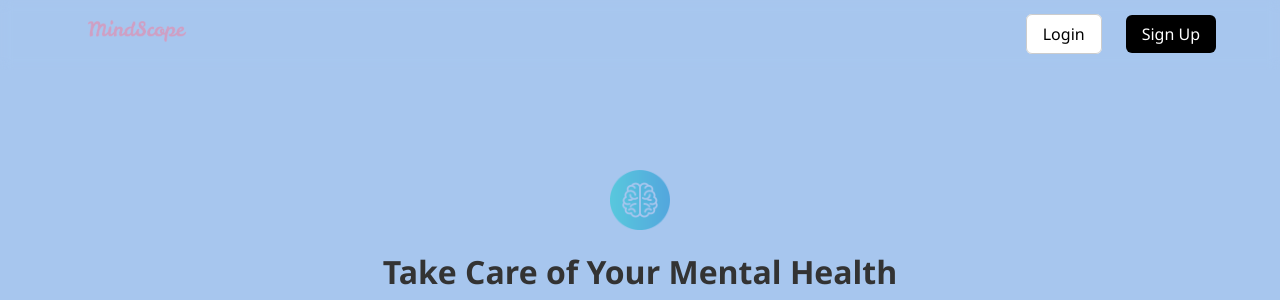
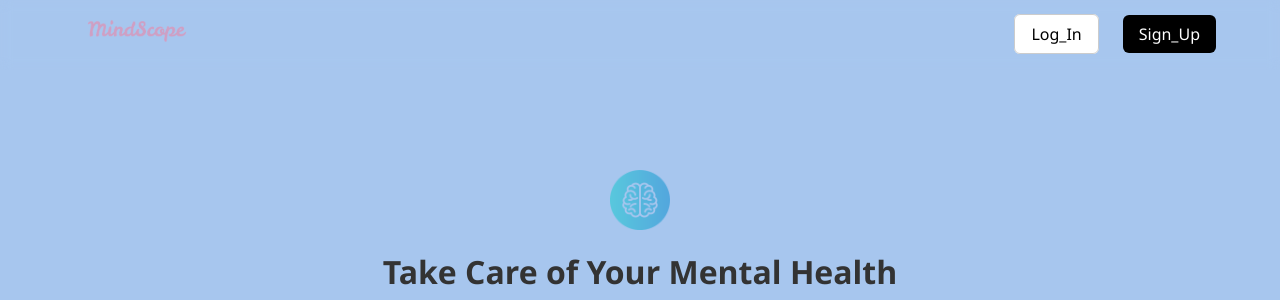
Before and after one commit to afia21i/3.2_project_MindScope, a Django app: page / in a window 1280 px wide. Shown: the top 300 px of the page. Run offline with Django 5.2, Linux system fonts and the light colour scheme.

Commit message:
Update base.html

```diff
--- a/templates/base.html
+++ b/templates/base.html
@@ -32,8 +32,8 @@
       <div class="nav-right">
   <nav>
     <ul>
-      <li><a href="{% url 'login' %}" class="btn-nav white">Login</a></li>
-      <li><a href="{% url 'signup' %}" class="btn-nav black">Sign Up</a></li>
+      <li><a href="{% url 'login' %}" class="btn-nav white">Log_In</a></li>
+      <li><a href="{% url 'signup' %}" class="btn-nav black">Sign_Up</a></li>
     </ul>
   </nav>
 </div>
```
